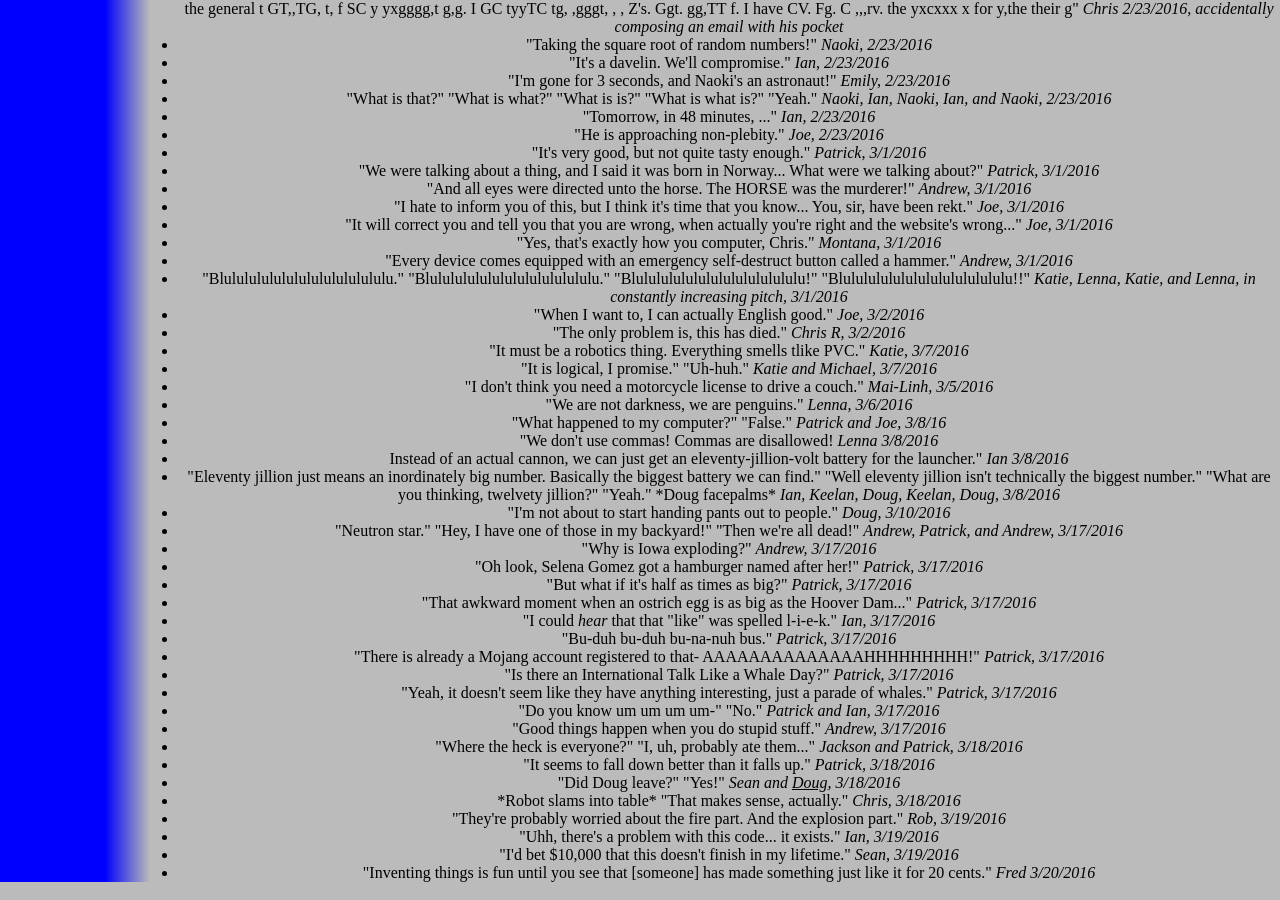
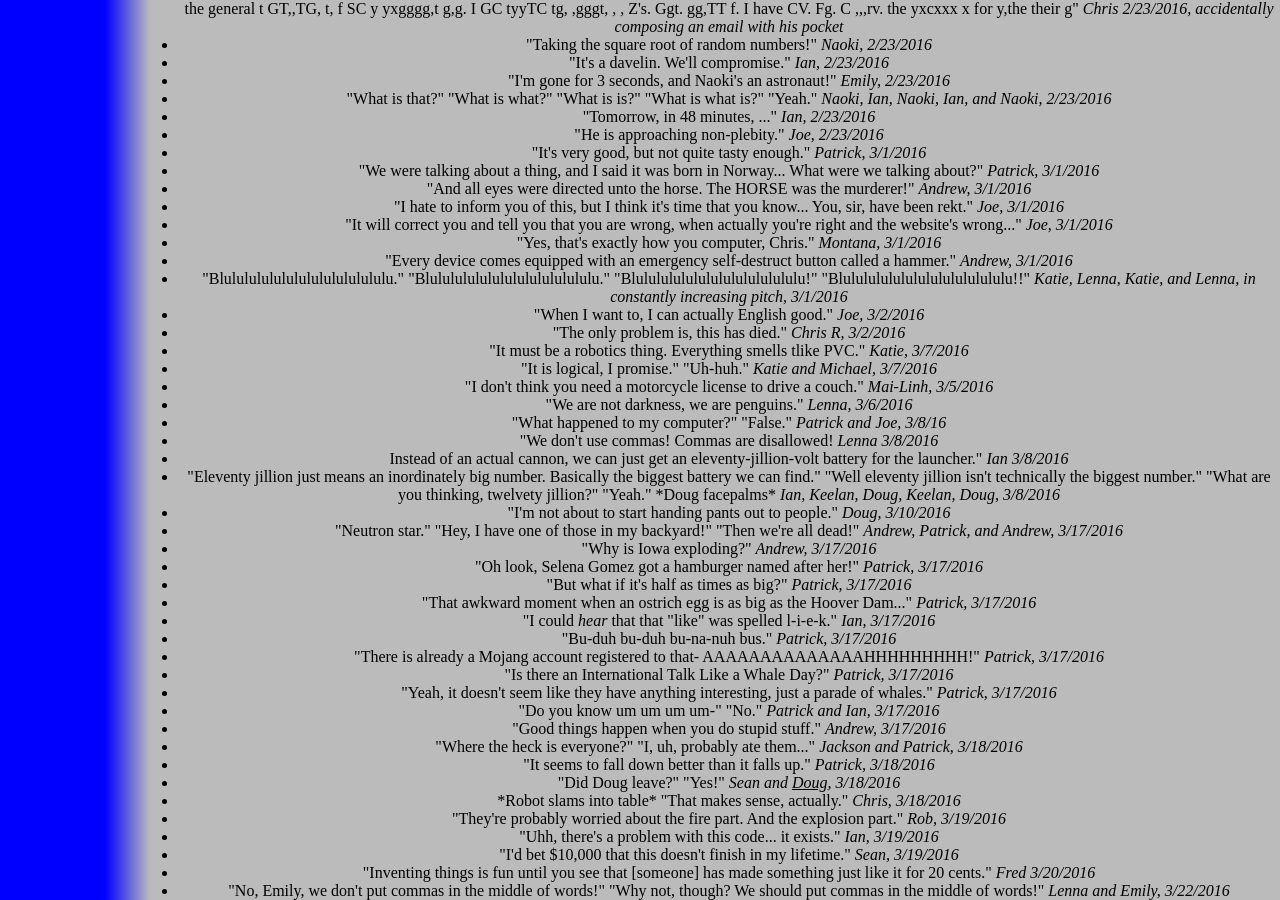
Before and after one commit to katiebugmoon/FRC4131.github.io, a Jekyll site: the page built from media/2016/quotes.html, in a window 1280 px wide and 900 px high, scrolled down 1636 px. Built offline with Jekyll 4.4.1, drawn with Linux system fonts in a browser that asks for light colours; nearby versions of some CDN libraries.

Commit message:
Update quotes.html

```diff
--- a/media/2016/quotes.html
+++ b/media/2016/quotes.html
@@ -133,4 +133,6 @@ title: Build Season 2016 Quotes
 	<li>"Uhh, there's a problem with this code... it exists." <i>Ian, 3/19/2016</i></li>
 	<li>"I'd bet $10,000 that this doesn't finish in my lifetime." <i>Sean, 3/19/2016</i></li>
 	<li>"Inventing things is fun until you see that [someone] has made something just like it for 20 cents." <i>Fred 3/20/2016</i></li>
+	<li>"No, Emily, we don't put commas in the middle of words!" "Why not, though? We should put commas in the middle of words!" <i>Lenna and Emily, 3/22/2016</i></li>
+
 </ul><center>
```
